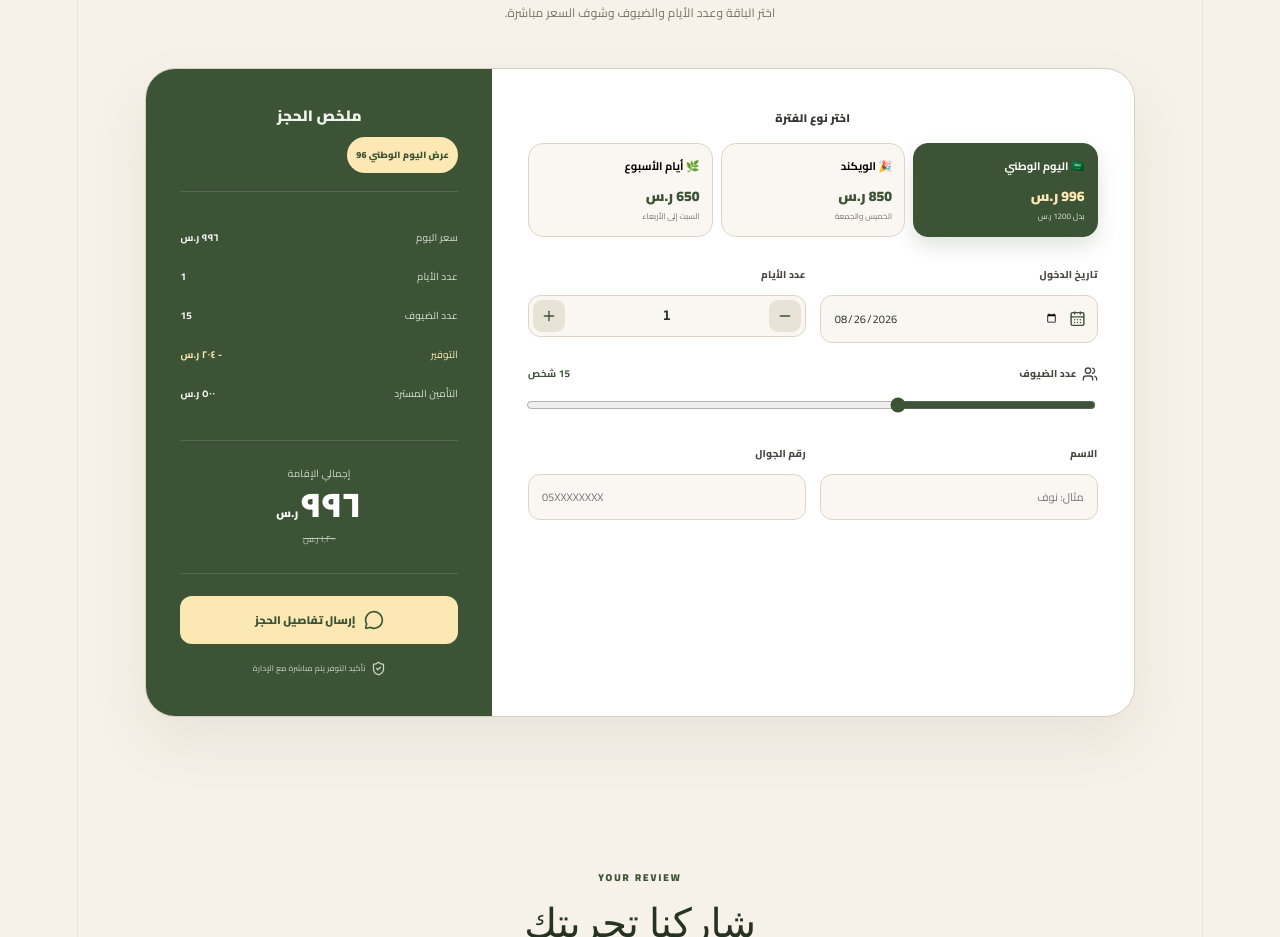
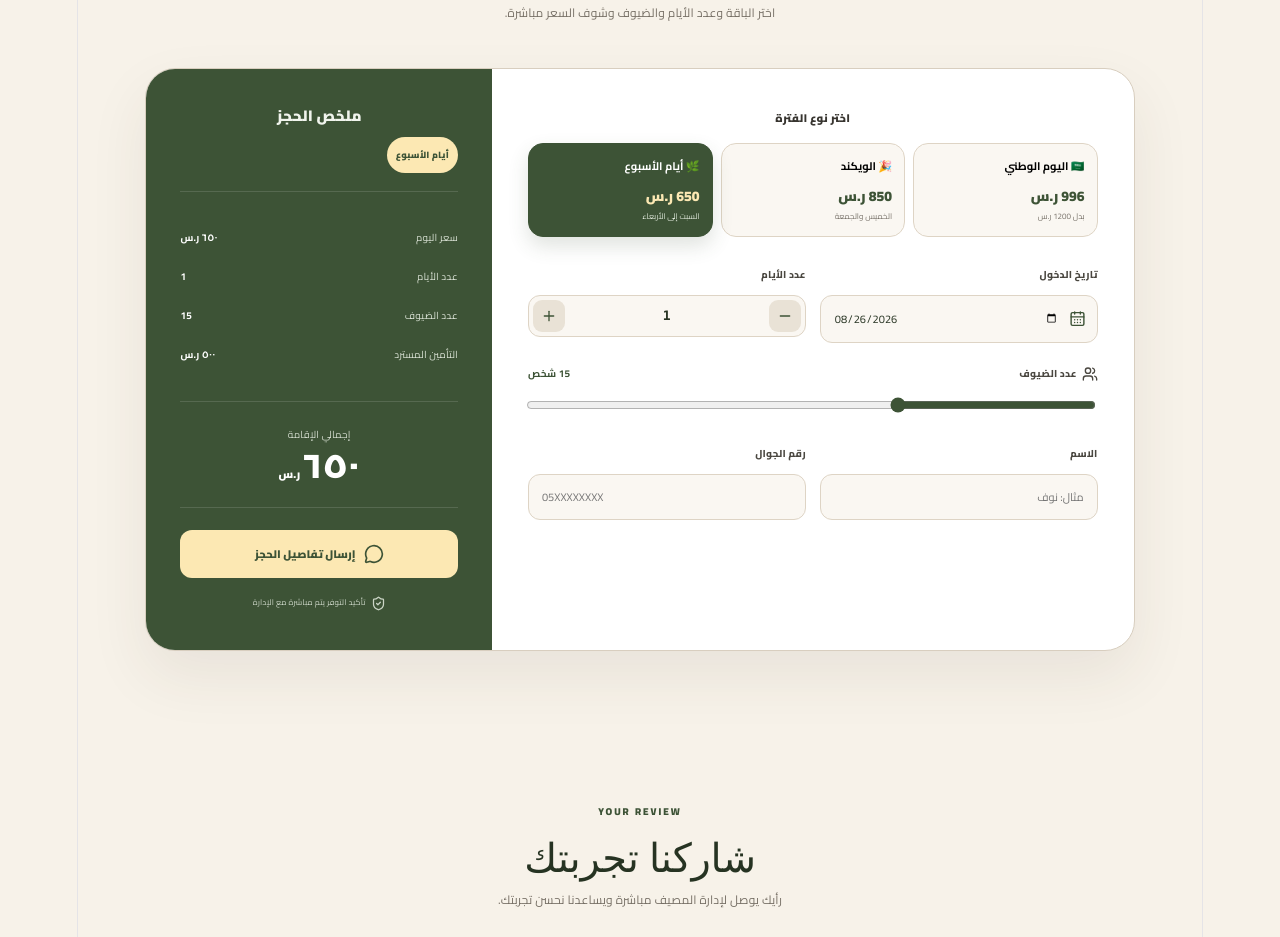
Before and after one commit to nouf777/masif-new, a React (Vite) app: page / in a window 1280 px wide. Shown: the part 1740-2677 px from the top of the page. Built offline with nearby package versions, Linux system fonts and the light colour scheme.

Commit message:
Update booking prices by date

```diff
--- a/src/App.tsx
+++ b/src/App.tsx
@@ -1,3 +1,4 @@
+
 import { useEffect, useState } from "react";
 
 import {
@@ -89,6 +90,66 @@ function App() {
     minutes: 0,
     seconds: 0,
   });
+
+  /*
+   * تحديد سعر الباقة تلقائيًا حسب تاريخ الدخول
+   */
+  useEffect(() => {
+    if (!checkIn) {
+      return;
+    }
+
+    const [year, month, day] =
+      checkIn.split("-").map(Number);
+
+    const selectedDate = new Date(
+      year,
+      month - 1,
+      day
+    );
+
+    /*
+     * عرض اليوم الوطني:
+     * من 20 سبتمبر إلى 26 سبتمبر 2026
+     */
+    const nationalStart = new Date(
+      2026,
+      8,
+      20
+    );
+
+    const nationalEnd = new Date(
+      2026,
+      8,
+      26
+    );
+
+    if (
+      selectedDate >= nationalStart &&
+      selectedDate <= nationalEnd
+    ) {
+      setDayType("national");
+      return;
+    }
+
+    /*
+     * الخميس = 4
+     * الجمعة = 5
+     * السبت = 6
+     */
+    const dayOfWeek =
+      selectedDate.getDay();
+
+    if (
+      dayOfWeek === 4 ||
+      dayOfWeek === 5 ||
+      dayOfWeek === 6
+    ) {
+      setDayType("weekend");
+    } else {
+      setDayType("weekday");
+    }
+  }, [checkIn]);
 
   /*
    * العد التنازلي للعرض
```
